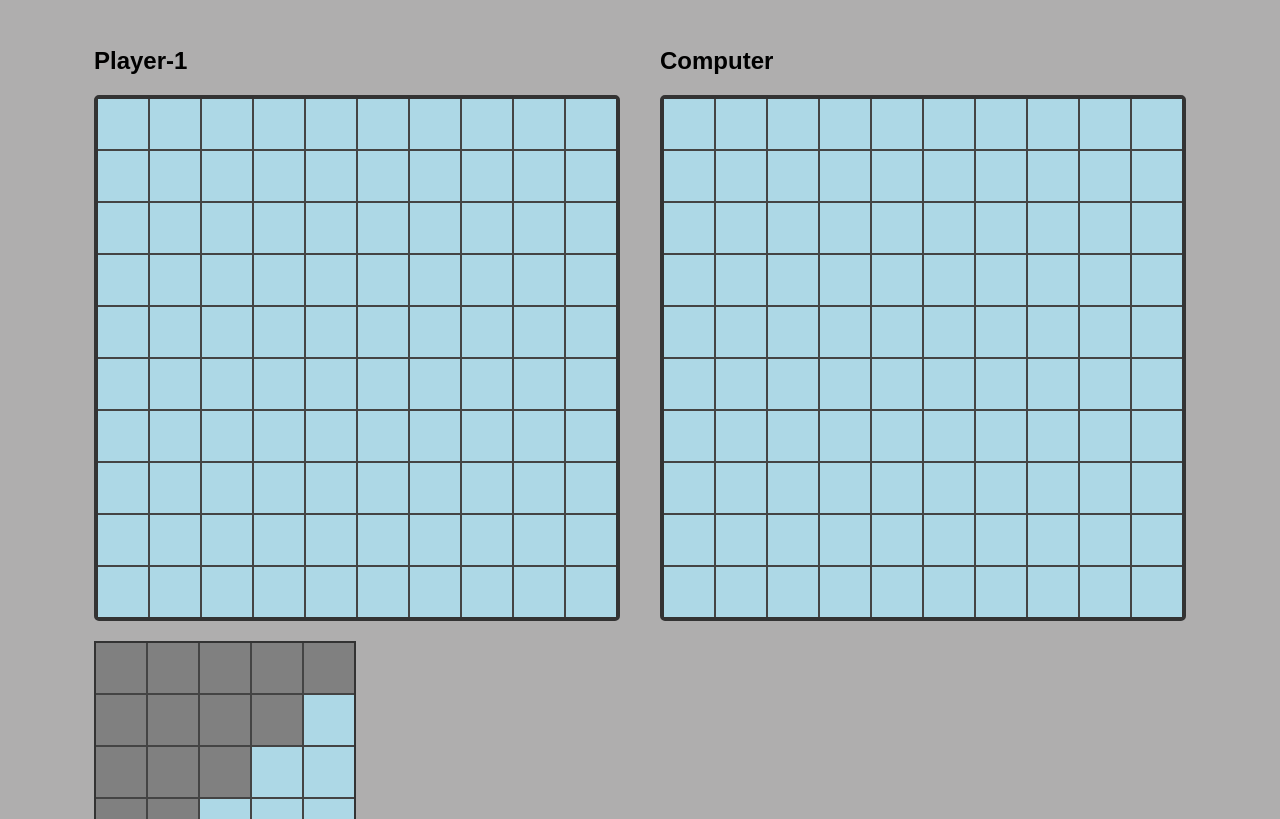
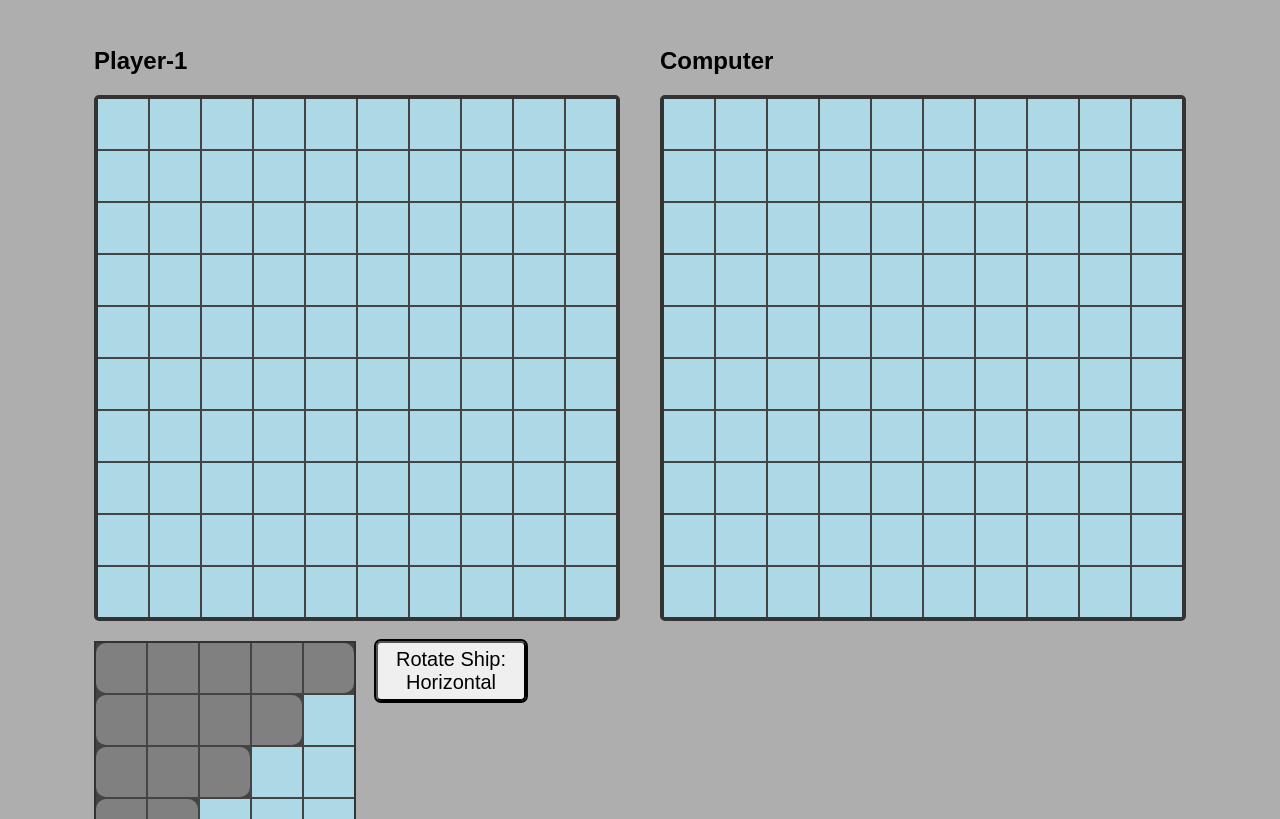
Before and after one commit to GGihan/battleship, a website built with webpack: page src/index.html in a window 1280 px wide. Shown: the part 133-952 px from the top of the page. Built offline with nearby package versions, Linux system fonts and the light colour scheme.

Commit message:
Add ship rotation

```diff
--- a/src/gameboard.js
+++ b/src/gameboard.js
@@ -21,7 +21,7 @@ export class Gameboard {
         );
     }
 
-     resetBoard() {
+    resetBoard() {
         this.board = this._createBoard(this.size);
         this.placedShips = [];
         this.allShips.forEach(ship => {
--- a/src/index.html
+++ b/src/index.html
@@ -32,6 +32,7 @@
             <div id="storage-board">
 
             </div>
+            <button type="button" id="rotate-button">Rotate Ship: Horizontal</button>
         </div>
     </main>
 
--- a/src/styles.css
+++ b/src/styles.css
@@ -52,6 +52,11 @@ button {
     font-size: 20px;
 }
 
+#rotate-button {
+    height: 60px;
+    margin-left: 20px;
+}
+
 #setup-area {
     display: flex;
     align-self: flex-start;
@@ -66,3 +71,18 @@ button {
     background-color: #444;
     border: 2px solid #333;
 }
+
+#storage-board.vertical-layout {
+    transform: rotate(90deg);
+    transform-origin: center;
+}
+
+.ship-head {
+    border-top-left-radius: 10px;
+    border-bottom-left-radius: 10px;
+}
+
+.ship-tail {
+    border-top-right-radius: 10px;
+    border-bottom-right-radius: 10px;
+}
--- a/src/ui.js
+++ b/src/ui.js
@@ -2,11 +2,14 @@ import { GameController } from "./gameController";
 
 export const DisplayController = (initialGame) => {
     let currentGame = initialGame;
+    let isVertical = false;
     const playerBoardElement = document.getElementById("player-board");
     const computerBoardElement = document.getElementById("computer-board");
+    const storageBoard = document.getElementById("storage-board");
     const resetGameButton = document.getElementById("game-reset");
     const startGameButton = document.getElementById("game-start");
     const randomizeGameButton = document.getElementById("randomize-ship");
+    const rotateButton = document.getElementById("rotate-button");
 
     const renderBoards = () => {
         _drawGrid(playerBoardElement, currentGame.player1, "player");
@@ -33,7 +36,7 @@ export const DisplayController = (initialGame) => {
                         e.preventDefault();
                         const shipId = e.dataTransfer.getData("text/plain");
 
-                        const success = player.gameboard.placeShip(shipId, x, y, false);
+                        const success = player.gameboard.placeShip(shipId, x, y, isVertical);
 
                         if (success) {
                             renderBoards();
@@ -114,6 +117,12 @@ export const DisplayController = (initialGame) => {
         renderStorageBoard(currentGame.player1);
     });
 
+    rotateButton.addEventListener("click", () => {
+        isVertical = !isVertical;
+        rotateButton.textContent = `Rotate Ship: ${isVertical ? "Vertical" : "Horizontal"}`;
+        storageBoard.classList.toggle("vertical-layout", isVertical);
+    });
+
     const renderStorageBoard = (player) => {
         const storageContainer = document.getElementById("storage-board");
         storageContainer.innerHTML = "";
@@ -131,6 +140,9 @@ export const DisplayController = (initialGame) => {
                     cell.classList.add("ship");
                     cell.dataset.shipId = shipAtRow.id
 
+                    if (x === 0) cell.classList.add("ship-head");
+                    if (x === shipAtRow.length - 1) cell.classList.add("ship-tail");
+
                     cell.setAttribute("draggable", "true");
 
                     cell.addEventListener("dragstart", (e) => {
```
